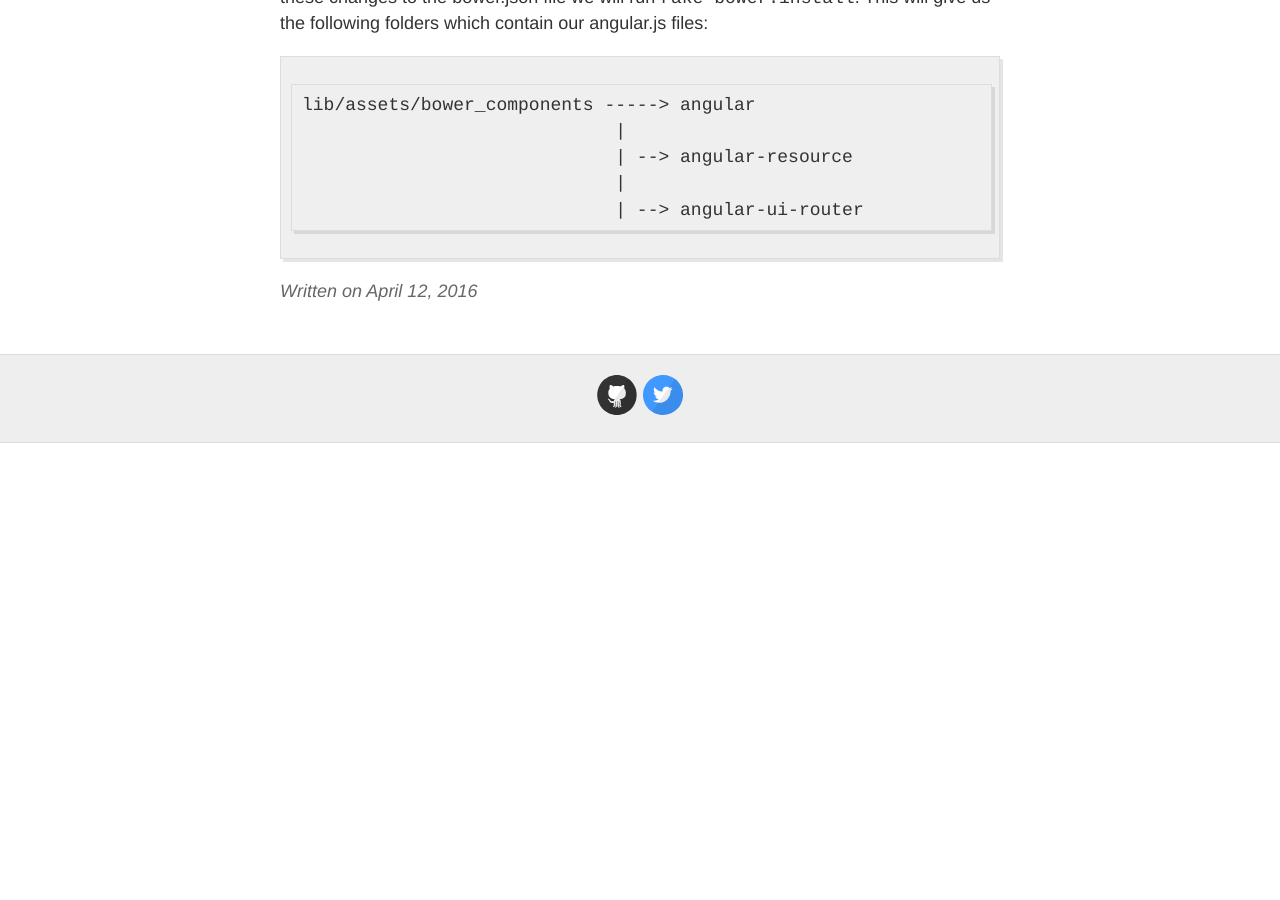
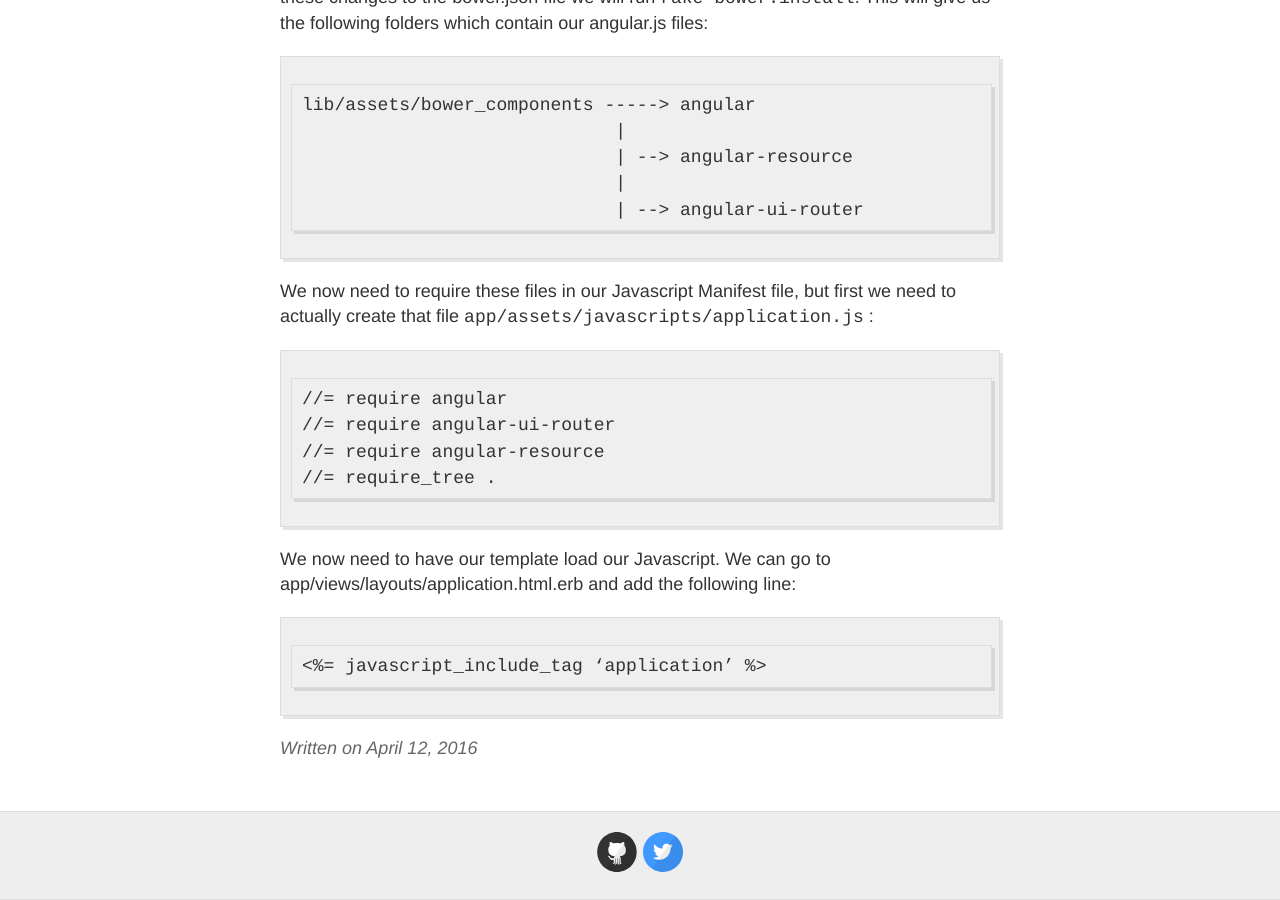
Before and after one commit to tuckerbohman5/tuckerbohman5.github.io, a Jekyll site: the page built from _posts/2016-4-12-Building-My-First-SPA-Angular-Part-2.md, in a window 1280 px wide and 900 px high, scrolled down 1215 px. Built offline with Jekyll 4.4.1, drawn with Linux system fonts in a browser that asks for light colours; before the commit the page ends 1658 px from its top, so only the background shows below that.

Commit message:
added javascript to template layout

````diff
--- a/_posts/2016-4-12-Building-My-First-SPA-Angular-Part-2.md
+++ b/_posts/2016-4-12-Building-My-First-SPA-Angular-Part-2.md
@@ -45,3 +45,18 @@ lib/assets/bower_components -----> angular
                              |
                              | --> angular-ui-router
 ```
+
+We now need to require these files in our Javascript Manifest file, but first we need to actually create that file `app/assets/javascripts/application.js` :
+
+```
+//= require angular
+//= require angular-ui-router
+//= require angular-resource
+//= require_tree .
+```
+
+We now need to have our template load our Javascript. We can go to app/views/layouts/application.html.erb and add the following line:
+
+```
+<%= javascript_include_tag ‘application’ %>
+```
````
